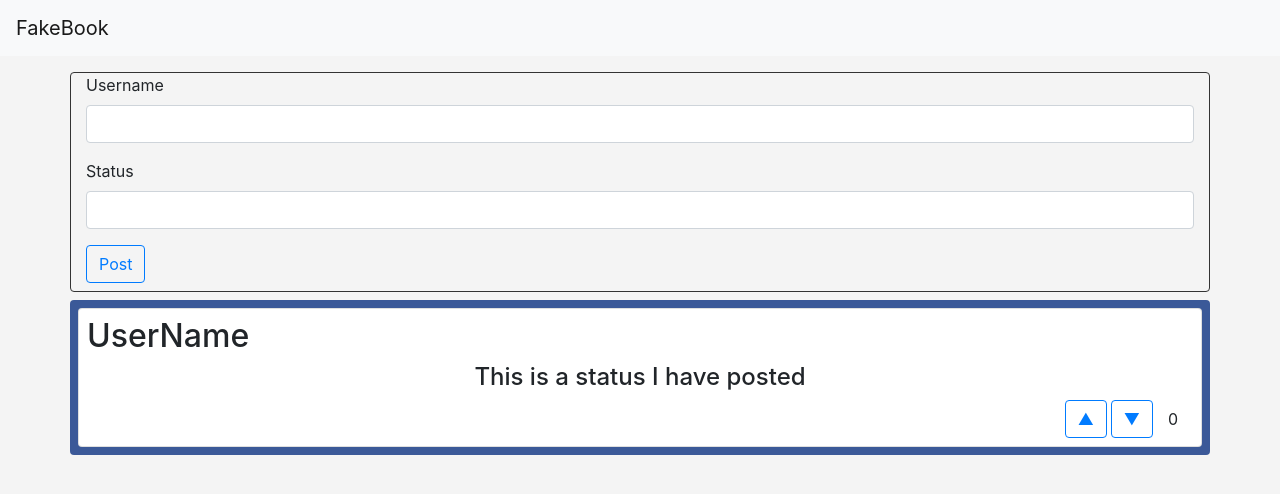
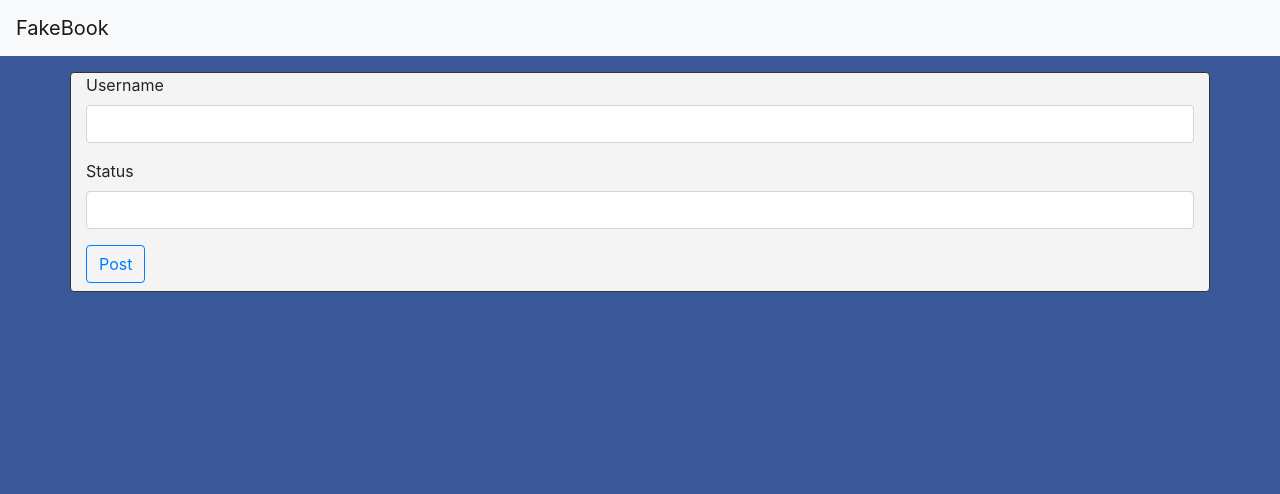
Before and after one commit to deltadesign/Fakebook, a React (Create React App) app: page / in a window 1280 px wide. Shown: the top 494 px of the page. Built offline with nearby package versions, Linux system fonts and the light colour scheme.

Commit message:
likes and dislikes added

```diff
--- a/src/App.js
+++ b/src/App.js
@@ -9,11 +9,48 @@ import './App.scss';
 class App extends React.Component{
   constructor(props){
   super(props)
-  this.state = {}
+  this.state = {
+    posts:[]
+  }
   }
 
-  updateStatus(){
-    console.log("Hello from app.js")
+  createposts() {
+    return this.state.posts.reverse().map((current,i) => (
+      < Status key = {i} id = {current.id} username = {current.username} status = {current.status} likes = {current.likes} increaseLikes = {(key) => this.increaseLikes(current.id)} decreaseLikes = {(key) => this.decreaseLikes(current.id)}/>
+    ))
+  }
+
+  updateStatus(id,username, status, likes){
+    const newPost = {id, username, status, likes}
+    this.setState((state)=>({
+      posts: state.posts.concat(newPost)
+    }))
+  }
+
+  increaseLikes(id){
+    this.state.posts.forEach((item) => {
+      if (item.id === id) {
+        return {...item,
+        likes: item.likes ++
+        }
+      }
+    })
+    this.setState((state) => ({
+      posts: state.posts
+    }))
+  }
+
+  decreaseLikes(id){
+    this.state.posts.forEach((item) => {
+      if (item.id === id) {
+        return {...item,
+        likes: item.likes --
+        }
+      }
+    })
+    this.setState((state) => ({
+      posts: state.posts
+    }))
   }
 
   render(){
@@ -24,13 +61,13 @@ class App extends React.Component{
       </Navbar>
 
       <Container className = "update_status_container">
-        <Update onpost = {() => this.updateStatus()} />
+        <Update onpost = {(id,username, status, likes) => this.updateStatus(id,username, status, likes)} />
       </Container>
 
       <Container className = "status_card_container">
-        <Status />
+        {this.createposts()}
       </Container>
-
+      {/* <pre>{JSON.stringify(this.state)}</pre> */}
     </>
   );
 }
--- a/src/App.scss
+++ b/src/App.scss
@@ -3,7 +3,7 @@ $brandbackground: #f4f4f4;
 $brandborder: solid 1px #333;
 
 body {
-  background: $brandbackground;
+  background: $brandcolor;
 }
 
 .update_status_container {
@@ -23,6 +23,7 @@ body {
 
 .statusCard {
   padding: 0.5rem;
+  margin: 0.5rem;
 }
 
 .buttonbox {
--- a/src/components/StatusCard.js
+++ b/src/components/StatusCard.js
@@ -12,18 +12,20 @@ class Status extends React.Component{
   this.state = {}
   }
 
+
+
   render(){
   return (
     <>
     <Card className = "statusCard">
       <Row>
         <Col>
-          <h2>UserName</h2>
+          <h2>{this.props.username}</h2>
         </Col>
       </Row>
       <Row className = "justify-content-md-center">
         <Col md="auto">
-          <h4>This is a status I have posted</h4>
+          <h4>{this.props.status}</h4>
         </Col>
       </Row>
       <Row>
@@ -32,9 +34,9 @@ class Status extends React.Component{
         </Col>
         <Col md={1}>
         <div className="buttonbox">
-          <Button variant = "outline-primary">▲</Button>
-          <Button variant = "outline-primary">▼</Button>
-          <div className="likes">0</div>
+          <Button variant = "outline-primary" onClick = {() => this.props.increaseLikes()}>▲</Button>
+          <Button variant = "outline-primary" onClick = {() => this.props.decreaseLikes()}>▼</Button>
+          <div className="likes">{this.props.likes}</div>
           </div>
         </Col>
       </Row>
--- a/src/components/UpdateStatus.js
+++ b/src/components/UpdateStatus.js
@@ -10,7 +10,6 @@ class Update extends React.Component{
   constructor(props){
   super(props)
   this.state = {
-    id: "",
     username: "",
     status: "",
   }
@@ -39,16 +38,17 @@ class Update extends React.Component{
     this.setState(newState)
   }
 
+  id = 0;
+
   submitHandler(event){
     event.preventDefault();
-    this.props.onpost(this.state.id, this.state.username, this.state.status);
-    toastr.info("You should be able to view this on the timeline", "Posted!")
+    this.props.onpost( this.id, this.state.username, this.state.status, 0);
+    toastr.info("You should be able to view this on the timeline", "Posted!");
     this.setState({
-      id: "",
       username: "",
       status: "",
-    })
-
+    });
+    this.id ++;
   }
 
   render(){
```
